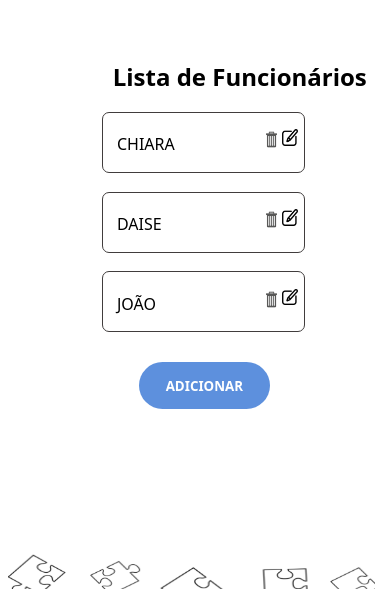
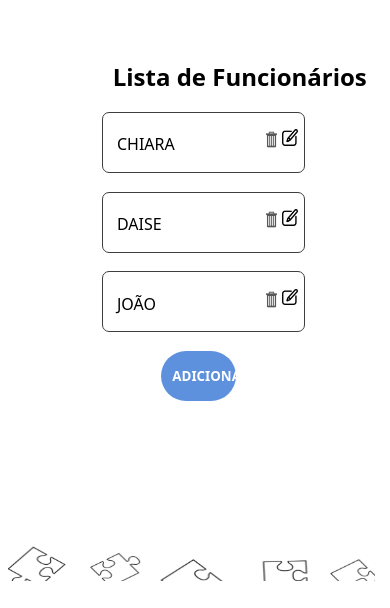
Before and after one commit to professorRicson/ads3_manha2, a plain HTML site: page ListaFuncionario.html in a window 390 px wide. Shown: the part 236-844 px from the top of the page. Drawn offline with Linux system fonts and the light colour scheme.

Commit message:
Concerta telas

```diff
--- a/Css/Matricula.css
+++ b/Css/Matricula.css
@@ -8,8 +8,8 @@ body{
 
 #iconePessoa{
 
-    width: 20%;
-    height: 20%;
+    width: 21%;
+    height: 200px;
     border: 1px solid gray;
     border-radius: 10px;
     margin-top: 12%;
--- a/Css/funcionario.css
+++ b/Css/funcionario.css
@@ -40,7 +40,7 @@
 
 h1{
     margin-top: 15%;
-    margin-left: 38%;
+    margin-left: 39%;
 }
 
 #OpcaoFuncionario{
@@ -106,7 +106,24 @@ p{
     width: 50%;
     margin-left: 25%;
 
-} }
+}
+
+#proximo{
+    background: #5D90DD;
+    border-radius: 37px;
+    width: 20%;
+    height: 50px;
+    margin-left: 41% !important;
+    border-color: #5D90DD;
+    color: white;
+    font-weight: bold;
+    margin-top: 5%;
+    display: block;
+    border: 1px solid #5D90;
+    padding: 10px 10px;
+    font-family: system-ui, -apple-system, BlinkMacSystemFont, 'Segoe UI', Roboto, Oxygen, Ubuntu, Cantarell, 'Open Sans', 'Helvetica Neue', sans-serif;
+
+}}
 
 @media (max-width: 926px){
     .imagemAPAE{
@@ -147,20 +164,20 @@ p{
     #proximo{
     background: #5D90DD;
     border-radius: 37px;
-        width: 35%;
-        height: 47px;
-        margin-left: 35% !important;
+    width: 20%;
+    height: 50px;
+    margin-left: 41% !important;
     border-color: #5D90DD;
     color: white;
     font-weight: bold;
-        margin-top: 8%;
+    margin-top: 5%;
     display: block;
     border: 1px solid #5D90;
+    padding: 10px 10px;
     font-family: system-ui, -apple-system, BlinkMacSystemFont, 'Segoe UI', Roboto, Oxygen, Ubuntu, Cantarell, 'Open Sans', 'Helvetica Neue', sans-serif;
 
 }
-
-    #ListaPacientes{
+    #ListaFuncionario{
 
         height: 45px;
         margin-top: 12%;
--- a/Css/paciente.css
+++ b/Css/paciente.css
@@ -11,7 +11,7 @@
 
 h1{
     margin-top: 15%;
-    margin-left: 38%;
+    margin-left: 41%;
 }
 
 #OpcaoFuncionario{
@@ -120,7 +120,7 @@ p{
     border-color: #5D90DD;
     color: white;
     font-weight: bold;
-    margin-top: -3%;
+    margin-top: 5%;
     display: block;
     border: 1px solid #5D90;
     padding: 10px 10px;
--- a/Css/socioeconomica.css
+++ b/Css/socioeconomica.css
@@ -165,6 +165,7 @@ h2{
     margin-left: 62%;
     margin-top: -3%;
 
+
 }
 
 .opcaoN2{
--- a/JavaScript/matricula.js
+++ b/JavaScript/matricula.js
@@ -19,7 +19,7 @@ function atualizarImagem() {
 
     imageContainer.innerHTML = imagemSalva
         ? `<img src="${imagemSalva}" style="max-width: 20%; margin-top: 12%; margin-left: 13%;">`
-        : '<label for="iconeInput"><img id="iconePessoa" src="../Imagens/pessoa.webp"></label>';
+        : '<label for="iconeInput"><img id="iconePessoa" src="Imagens/pessoa.webp"></label>';
 }
 
 function salvarImagem(event) {
```
Also changed, not shown: InfoSocioeconomicas.html (+2 -2 lines). Lines whose indentation alone changed are shown as unchanged.
